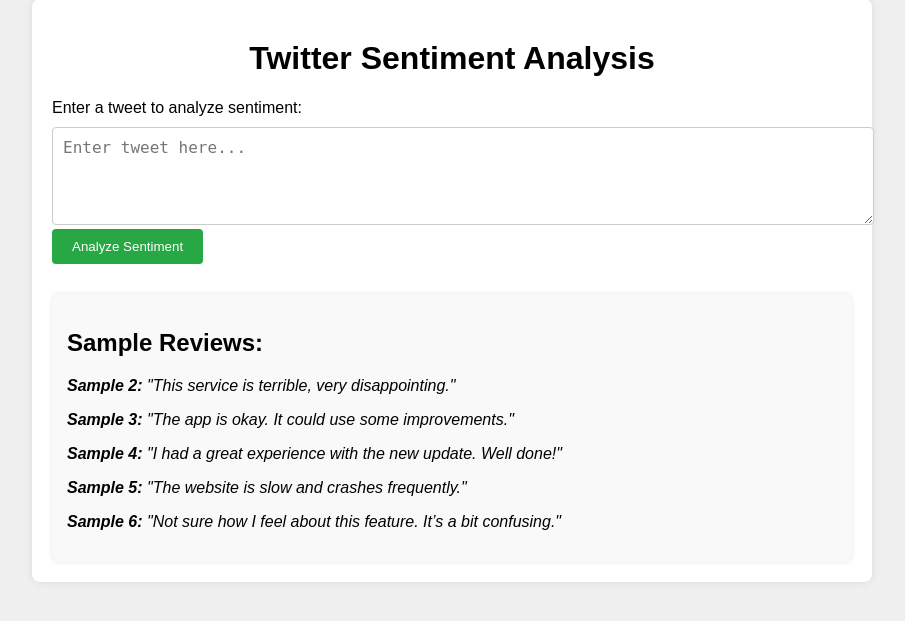
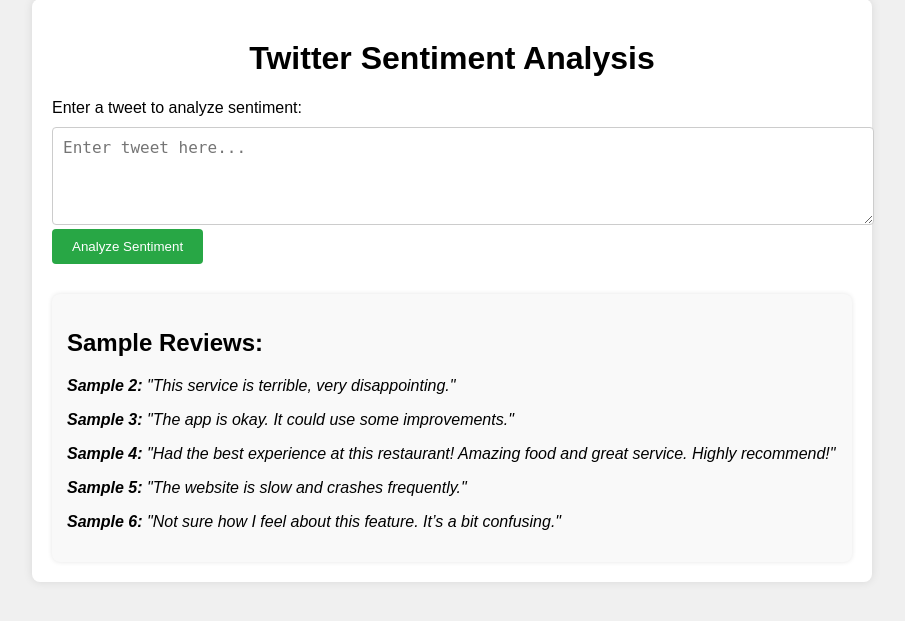
Before and after one commit to Creator-Turbo/Twitter-Sentiment-Analysis, a Flask app: page / in a window 1280 px wide. Shown: the part 51-672 px from the top of the page, without its empty margins (188-1093 px from the left). Run offline with Flask 3, Linux system fonts and the light colour scheme; parts of the project's set-up code (start-up, migrations or seed data) failed here and were passed over.

Commit message:
updated html

```diff
--- a/webapp/templates/index.html
+++ b/webapp/templates/index.html
@@ -19,7 +19,7 @@
             <h2>Sample Reviews:</h2>
             <p><b>Sample 2:</b> "This service is terrible, very disappointing."</p>
             <p><b>Sample 3:</b> "The app is okay. It could use some improvements."</p>
-            <p><b>Sample 4:</b> "I had a great experience with the new update. Well done!"</p>
+            <p><b>Sample 4:</b> "Had the best experience at this restaurant! Amazing food and great service. Highly recommend!"</p>
             <p><b>Sample 5:</b> "The website is slow and crashes frequently."</p>
             <p><b>Sample 6:</b> "Not sure how I feel about this feature. It’s a bit confusing."</p>
         </div>
```
